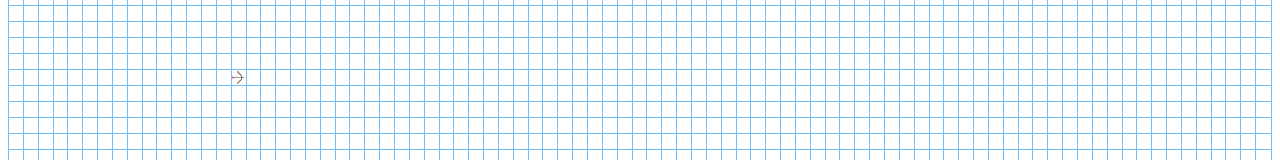
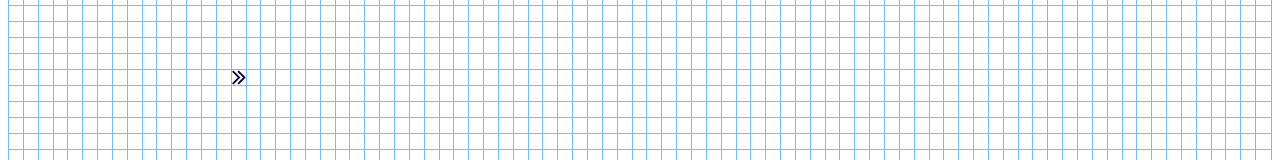
Before and after one commit to aomini/twitter-clone, a React (Create React App) app in the folder client/: page / in a window 1280 px wide. Shown: the part 124-284 px from the top of the page. Built offline with nearby package versions, Linux system fonts and the light colour scheme.

Commit message:
svg render

```diff
--- a/client/src/Components/Icons/StartIcon.tsx
+++ b/client/src/Components/Icons/StartIcon.tsx
@@ -1,9 +1,61 @@
 import React from "react"
-import StartSvg from './svg/bow.svg'
+import styled from 'styled-components';
+
+const IconSvg = styled.svg<{theme: {theme: string}}>`
+    height : 100%;
+    width: 100%;
+    fill: ${(props): string => props.theme.text}
+`;
 
 const StartIcon : React.FC = () => {
     return (
-        <img src={StartSvg} style={{height : "100%", width: "100%"}}/>
+        <IconSvg version="1.1" id="Capa_1" xmlns="http://www.w3.org/2000/svg" xmlnsXlink="http://www.w3.org/1999/xlink" x="0px" y="0px"
+	 width="284.936px" height="284.936px" viewBox="0 0 284.936 284.936" style={{enableBackground:"new 0 0 284.936 284.936"} as React.CSSProperties}
+	 xmlSpace="preserve">
+        <g>
+            <g>
+                <path d="M277.515,135.9L144.464,2.857C142.565,0.955,140.375,0,137.9,0c-2.472,0-4.659,0.955-6.562,2.857l-14.277,14.275
+                    c-1.903,1.903-2.853,4.089-2.853,6.567c0,2.478,0.95,4.664,2.853,6.567l112.207,112.204L117.062,254.677
+                    c-1.903,1.903-2.853,4.093-2.853,6.564c0,2.477,0.95,4.667,2.853,6.57l14.277,14.271c1.902,1.905,4.089,2.854,6.562,2.854
+                    c2.478,0,4.665-0.951,6.563-2.854l133.051-133.044c1.902-1.902,2.851-4.093,2.851-6.567S279.417,137.807,277.515,135.9z"/>
+                <path d="M170.732,142.471c0-2.474-0.947-4.665-2.857-6.571L34.833,2.857C32.931,0.955,30.741,0,28.267,0s-4.665,0.955-6.567,2.857
+                    L7.426,17.133C5.52,19.036,4.57,21.222,4.57,23.7c0,2.478,0.95,4.664,2.856,6.567L119.63,142.471L7.426,254.677
+                    c-1.906,1.903-2.856,4.093-2.856,6.564c0,2.477,0.95,4.667,2.856,6.57l14.273,14.271c1.903,1.905,4.093,2.854,6.567,2.854
+                    s4.664-0.951,6.567-2.854l133.042-133.044C169.785,147.136,170.732,144.945,170.732,142.471z"/>
+            </g>
+        </g>
+        <g>
+        </g>
+        <g>
+        </g>
+        <g>
+        </g>
+        <g>
+        </g>
+        <g>
+        </g>
+        <g>
+        </g>
+        <g>
+        </g>
+        <g>
+        </g>
+        <g>
+        </g>
+        <g>
+        </g>
+        <g>
+        </g>
+        <g>
+        </g>
+        <g>
+        </g>
+        <g>
+        </g>
+        <g>
+        </g>
+        </IconSvg>
+
     )
 }
 
--- a/client/src/Components/ThemeContextProvider/theme.ts
+++ b/client/src/Components/ThemeContextProvider/theme.ts
@@ -18,7 +18,8 @@ export interface ITheme{
 const lightTheme: ITheme = {
     body : "white",
     section : "#ff008e",
-    text: "black",
+    // text: "#124e96",
+    text: "#000042",
     border: "#71bff9",
     btn : {
         primary : {
```
Also changed, not shown: client/src/App.css (line endings or trailing spaces), client/src/Components/Icons/svg/arrow.svg (added).
